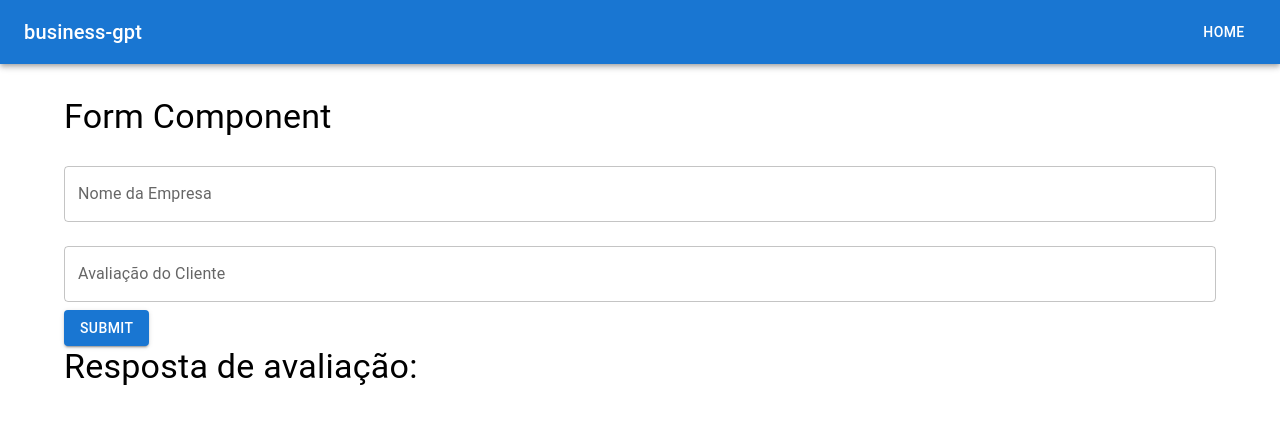
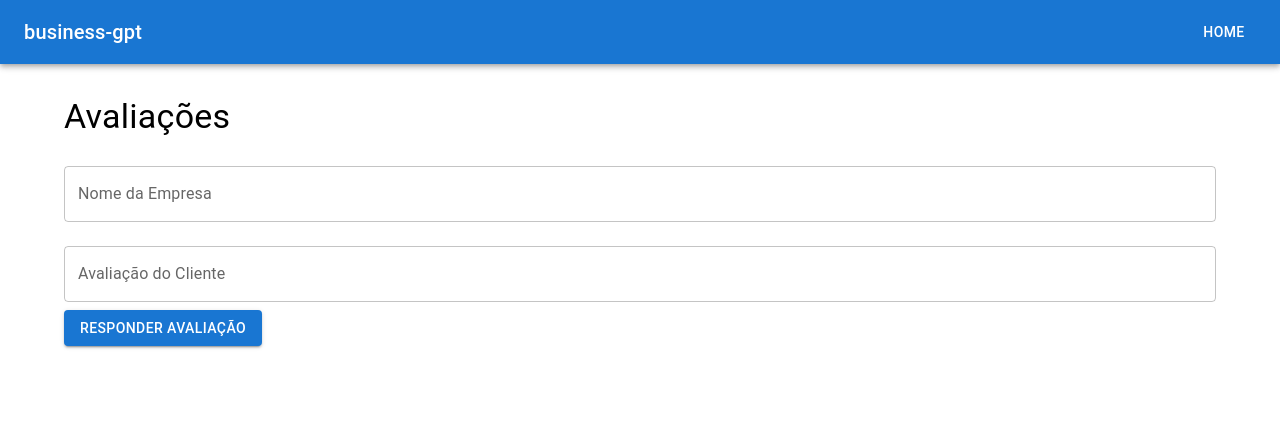
Before and after one commit to Lorenzobattistela/business-gpt-web, a React (Create React App) app: page /evaluation in a window 1280 px wide. Shown: the top 424 px of the page. Built offline with nearby package versions, Linux system fonts and the light colour scheme.

Commit message:
[feat] auth validation, loading

```diff
--- a/src/components/EvaluationForm.js
+++ b/src/components/EvaluationForm.js
@@ -1,17 +1,22 @@
 import React, { useState } from 'react';
-import { TextField, Button, Typography } from '@mui/material';
+import { TextField, Button, Typography, CircularProgress, Card } from '@mui/material';
 import axios from 'axios';
 
-function FormComponent() {
+function EvaluationForm() {
   const [formData, setFormData] = useState({});
   const [response, setResponse] = useState("");
+  const [loading, setLoading] = useState(false);
 
   const handleSubmit = (e) => {
     e.preventDefault();
+    setLoading(true);
     axios.post('http://127.0.0.1:5000/evaluation', formData)
-        .then((response) => {
-            setResponse(response?.data?.evaluation);
-        });
+      .then((response) => {
+        setResponse(response?.data?.evaluation);
+      })
+      .finally(() => {
+        setLoading(false);
+      });
   };
 
   const handleChange = (e) => {
@@ -21,7 +26,7 @@ function FormComponent() {
   return (
     <div>
       <Typography variant="h4" gutterBottom>
-        Form Component
+        Avaliações
       </Typography>
       <form onSubmit={handleSubmit}>
         <TextField
@@ -40,15 +45,21 @@ function FormComponent() {
           margin="normal"
           onChange={handleChange}
         />
-        <Button type="submit" variant="contained">Submit</Button>
+        {!loading && (
+          <Button type="submit" variant="contained">
+            Responder Avaliação
+          </Button>
+        )}
+        {loading && <CircularProgress />} {/* Display loading tag while waiting */}
       </form>
-      <Typography variant="h4" gutterBottom>
-            Resposta de avaliação:
-            <br></br>
-            {response}
-      </Typography>
+      {response && (
+        <Card variant="outlined" style={{ marginTop: '1rem', padding: '1rem' }}>
+          <Typography variant="h6">Resposta de avaliação</Typography>
+          <Typography>{response}</Typography>
+        </Card>
+      )}
     </div>
   );
 }
 
-export default FormComponent;
+export default EvaluationForm;
```
